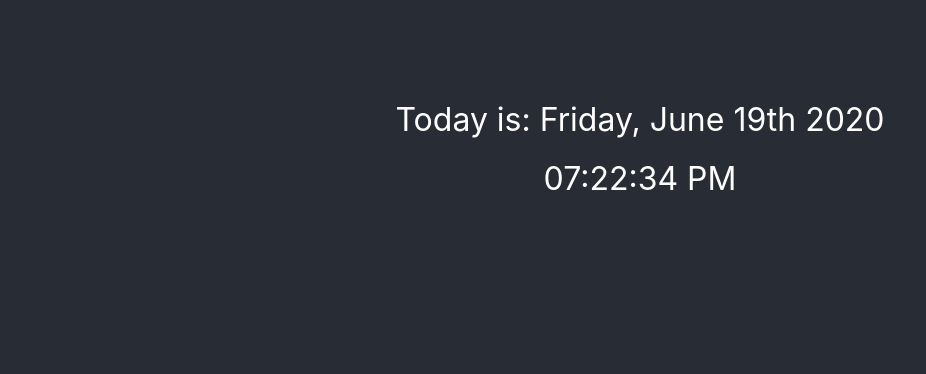
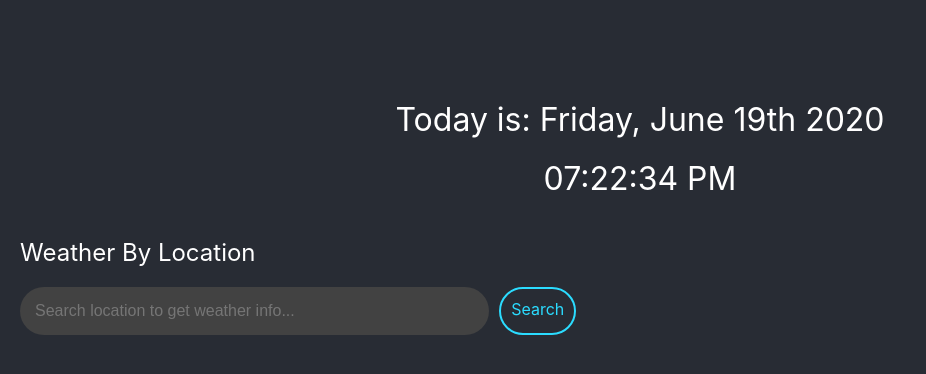
Before and after one commit to ashleywong678/weatherTime, a React (Create React App) app: page / in a window 1280 px wide. Shown: the top 374 px of the page, without its empty margins (0-926 px from the left). Built offline with nearby package versions, Linux system fonts and the light colour scheme.

Commit message:
search bar and onclick

```diff
--- a/src/App.js
+++ b/src/App.js
@@ -2,17 +2,19 @@ import React from "react";
 import styled from "styled-components";
 
 import Time from "./components/Time";
+import Weather from "./components/Weather";
 
 const AppWrapper = styled.div`
-  text-align: center;
   background-color: #282c34;
   height: 100vh;
+  color: #fff;
 `;
 
 const BodyWrapper = styled.div`
   display: grid;
-  grid-template-rows 1fr 0.5fr auto;
+  grid-template-rows 1fr auto;
   padding: 100px 20px 0px 20px;
+  grid-gap: 40px;
 `;
 
 function App() {
@@ -20,6 +22,7 @@ function App() {
     <AppWrapper>
       <BodyWrapper>
         <Time />
+        <Weather />
       </BodyWrapper>
     </AppWrapper>
   );
--- a/src/components/Time.js
+++ b/src/components/Time.js
@@ -8,6 +8,7 @@ const TimeWrapper = styled.div`
   font-size: 32px;
   color: #fff;
   grid-gap: 20px;
+  text-align: center;
 `;
 
 const Time = () => {
--- /dev/null
+++ b/src/components/Weather.js
@@ -0,0 +1,67 @@
+import React, { useState } from "react";
+import styled from "styled-components";
+
+const WeatherWrapper = styled.div`
+  display: grid;
+  grid-template-rows: fit-content 1fr auto;
+  grid-gap: 20px;
+`;
+
+const Title = styled.div`
+  font-size: 24px;
+  padding-right: 5px;
+`;
+
+const SearchWrapper = styled.div`
+  display: grid;
+  grid-template-columns: 1fr 0.3fr;
+  width: 50%;
+  grid-gap: 10px;
+`;
+
+const Searchbar = styled.input`
+  display: inline-block;
+  border-radius: 40px;
+  background: #424242;
+  color: #fff;
+  font-size: 16px;
+  height: fit-content;
+  border-style: none;
+  outline: none;
+  padding: 15px;
+`;
+
+const Button = styled.div`
+  display: inline-block;
+  border: 2px solid #2bdcff;
+  background: transparent;
+  color: #2bdcff;
+  font-size: 16px;
+  border-radius: 30px;
+  width: fit-content;
+  padding: 10px;
+`;
+
+const Weather = () => {
+  const [search, setSearch] = useState("");
+
+  const handleSearch = (searchTerm) => {
+    console.log(searchTerm);
+  };
+
+  return (
+    <WeatherWrapper>
+      <Title>Weather By Location</Title>
+      <SearchWrapper>
+        <Searchbar
+          onChange={(event) => setSearch(event.target.value)}
+          value={search}
+          placeholder="Search location to get weather info..."
+        />
+        <Button onClick={() => handleSearch(search)}>Search</Button>
+      </SearchWrapper>
+    </WeatherWrapper>
+  );
+};
+
+export default Weather;
```
Also changed, not shown: 1 other file (tests, documents, lock files or other folders).
